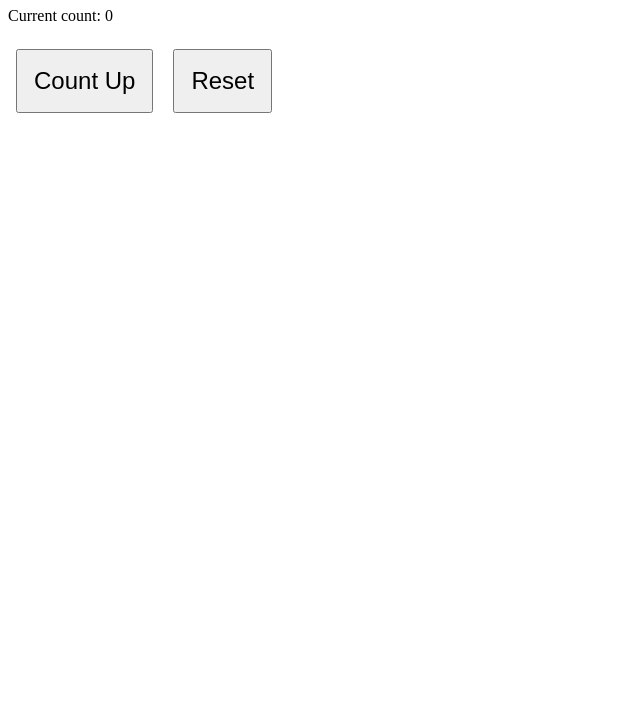
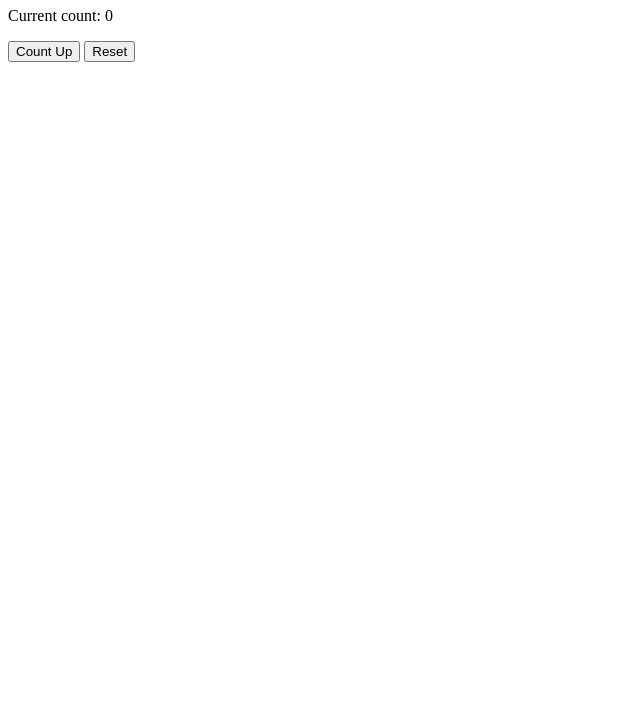
Before and after one commit to kumaragurubala/Prayer-counter, a plain HTML site: page index.html in a window 1280 px wide. Shown: the part 73-800 px from the top of the page, without its empty margins (0-640 px from the left). Drawn offline with Linux system fonts and the light colour scheme.

Commit message:
Update index.html

```diff
--- a/index.html
+++ b/index.html
@@ -4,11 +4,13 @@
 <html>
   <head>
     <title>Prayer Counter</title>
-    <style>
-button {
-  font-size: 24px;
-  padding: 16px;
-  margin: 8px;
+   <style>
+@media screen and (max-width: 600px) {
+  button {
+    font-size: 24px;
+    padding: 16px;
+    margin: 8px;
+  }
 }
 </style>
   </head>
```
